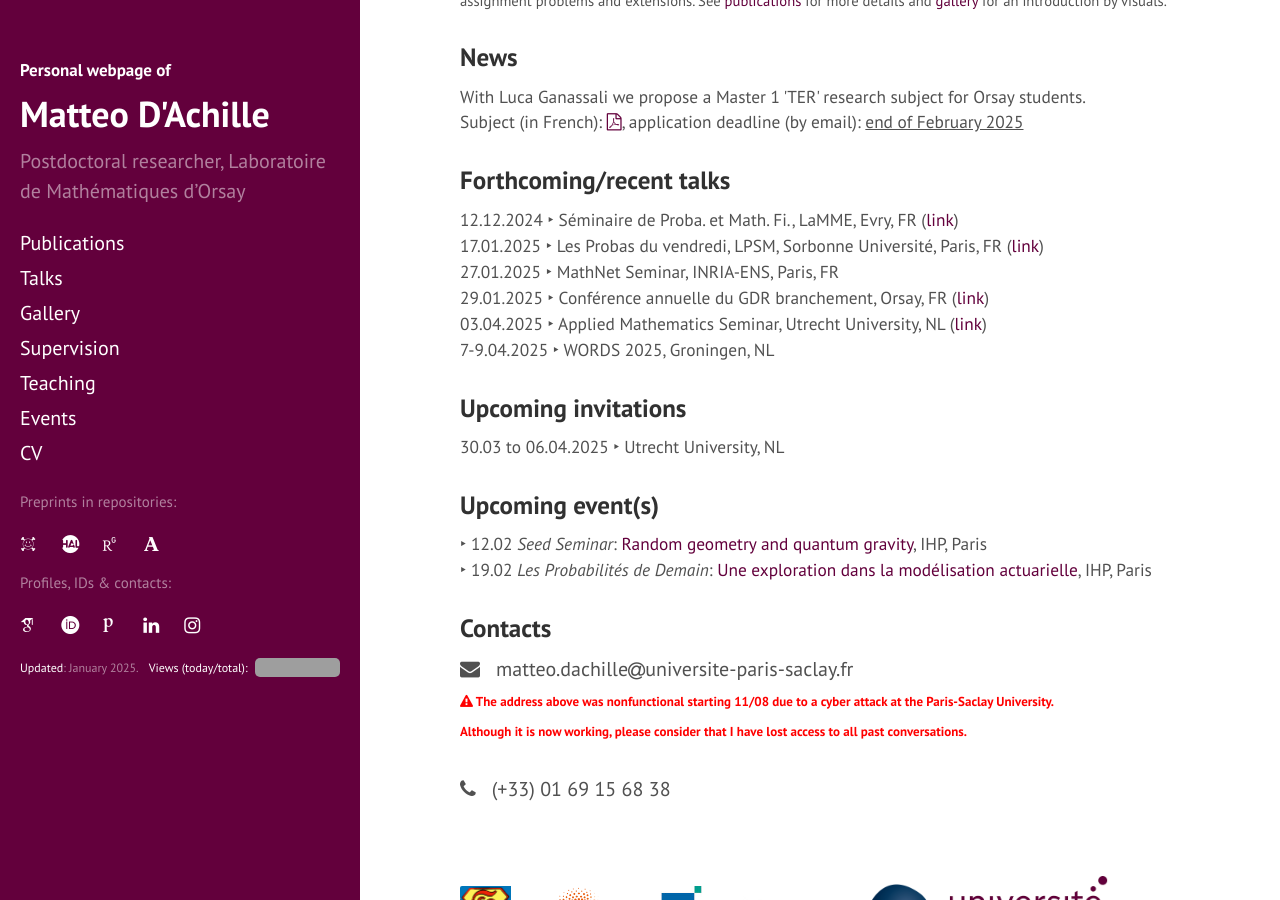
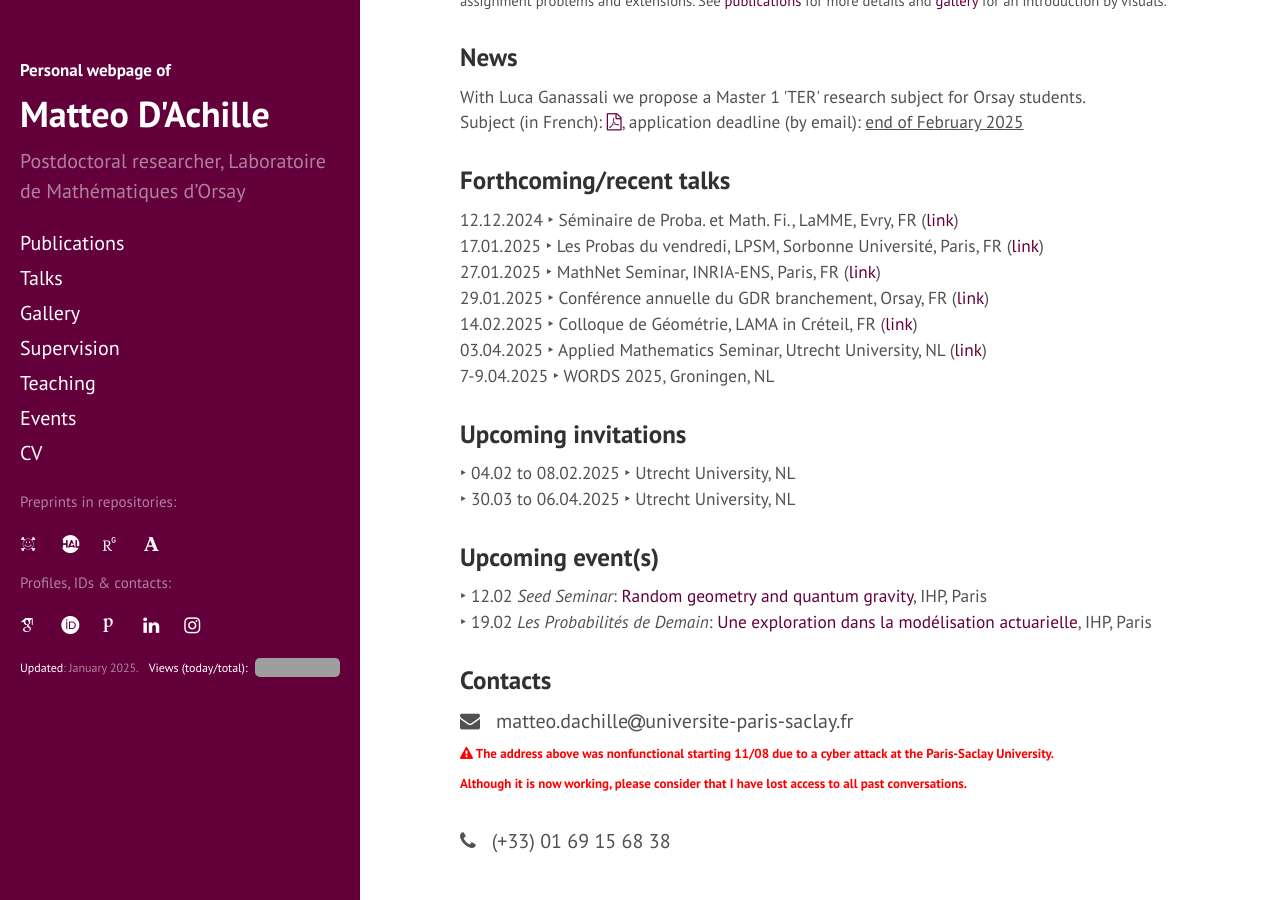
Before and after one commit to matteodachille/matteodachille.github.io, a Jekyll site: the page built from index.html, in a window 1280 px wide and 900 px high, scrolled down 383 px. Built offline with Jekyll 4.4.1, drawn with Linux system fonts in a browser that asks for light colours; nearby versions of some CDN libraries; some web fonts are replaced; the list of posts is cut into pages by our own code; grey boxes are pictures that could not be loaded.

Commit message:
Updated talk list

```diff
--- a/index.html
+++ b/index.html
@@ -41,15 +41,13 @@ My research interests are mainly in <b>random geometry</b>, <b>statistical mecha
    12.12.2024 &#x2023; Séminaire de Proba. et Math. Fi., LaMME, Evry, FR (<a href="http://www.math-evry.cnrs.fr/evenements/seminaireproba-math-fi#:~:text=jeudi%2012%20d%C3%A9cembre%20%C3%A0%2015h15" target="_blank">link</a>)<br/>
 
    17.01.2025 &#x2023; Les Probas du vendredi, LPSM, Sorbonne Université, Paris, FR (<a href=" https://www.lpsm.paris/seminaires/probasduvendredi/index#:~:text=Vendredi%2017%20janvier%202025" target="_blank">link</a>)<br/>
-   27.01.2025 &#x2023; MathNet Seminar, INRIA-ENS, Paris, FR <br/>
+   27.01.2025 &#x2023; MathNet Seminar, INRIA-ENS, Paris, FR (<a href="https://team.inria.fr/mathnet/calendar/782/#:~:text=Seminar%3A%20Matteo%20D%27achille" target="_blank">link</a>)<br/>
    29.01.2025 &#x2023; Conférence annuelle du GDR branchement, Orsay, FR (<a href="https://indico.math.cnrs.fr/event/12161/program" target="_blank">link</a>)<br/>
-
-
+   14.02.2025 &#x2023; Colloque de Géométrie, LAMA in Créteil, FR (<a href="https://fanoni.perso.math.cnrs.fr/colloque.html#:~:text=f%C3%A9vrier%202025%20%3A-,Matteo%20D%27Achille,-(Salle%20P1%20018" target="_blank">link</a>)<br/>
    03.04.2025 &#x2023; Applied Mathematics Seminar, Utrecht University, NL (<a href="https://utrechtgeometrycentre.nl/calendar/#:~:text=Applied%20mathematics%20seminar%20Matteo%20d%27Achille%20(U%20Paris%20Saclay)" target="_blank">link</a>)<br/>
    7-9.04.2025 &#x2023; WORDS 2025, Groningen, NL <br/>
    <!--Title: _TBA_
    {: style="margin-left: 110px; margin-bottom:20px;" }-->
-
 
    <!--Title: _TBA_
    {: style="margin-left: 110px; margin-bottom:20px;" }-->
@@ -60,7 +58,9 @@ My research interests are mainly in <b>random geometry</b>, <b>statistical mecha
 
 <h3>Upcoming invitations</h3>
 
-<p style="font-size:13pt;">30.03 to 06.04.2025 &#x2023; Utrecht University, NL</p>
+<p style="font-size:13pt;">
+&#x2023; 04.02 to 08.02.2025 &#x2023; Utrecht University, NL <br/>
+&#x2023; 30.03 to 06.04.2025 &#x2023; Utrecht University, NL</p>
 
 <h3>Upcoming event(s)</h3>
 <p style="font-size:13pt;">
```
